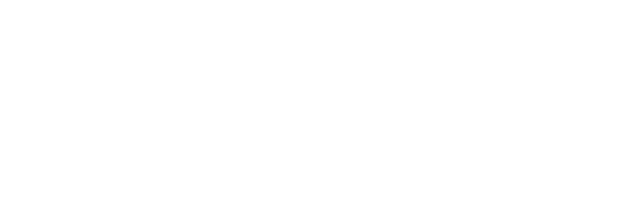
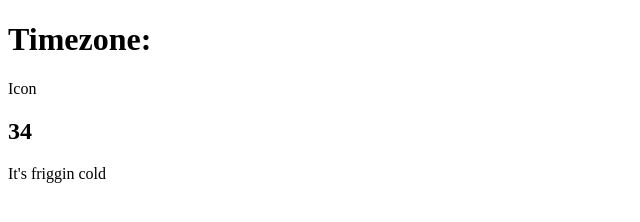
Before and after one commit to git-tutorial-user1/weather-app, a plain HTML site: page index.html in a window 1280 px wide. Shown: the whole page, without its empty margins (0-640 px from the left). Drawn offline with Linux system fonts and the light colour scheme.

Commit message:
Add html structure

```diff
--- a/index.html
+++ b/index.html
@@ -11,6 +11,17 @@
 
 <body>
 
+    <div class="location">
+        <h1 class="location-timezone">Timezone:</h1>
+        <p>Icon</p>
+    </div>
+
+    <div class="temperature">
+        <h2 class="temperature-degree">34</h2>
+        <div class="temperature-decripition">
+            It's friggin cold
+        </div>
+    </div>
 
     <script src="js/app.js"></script>
 </body>
```
